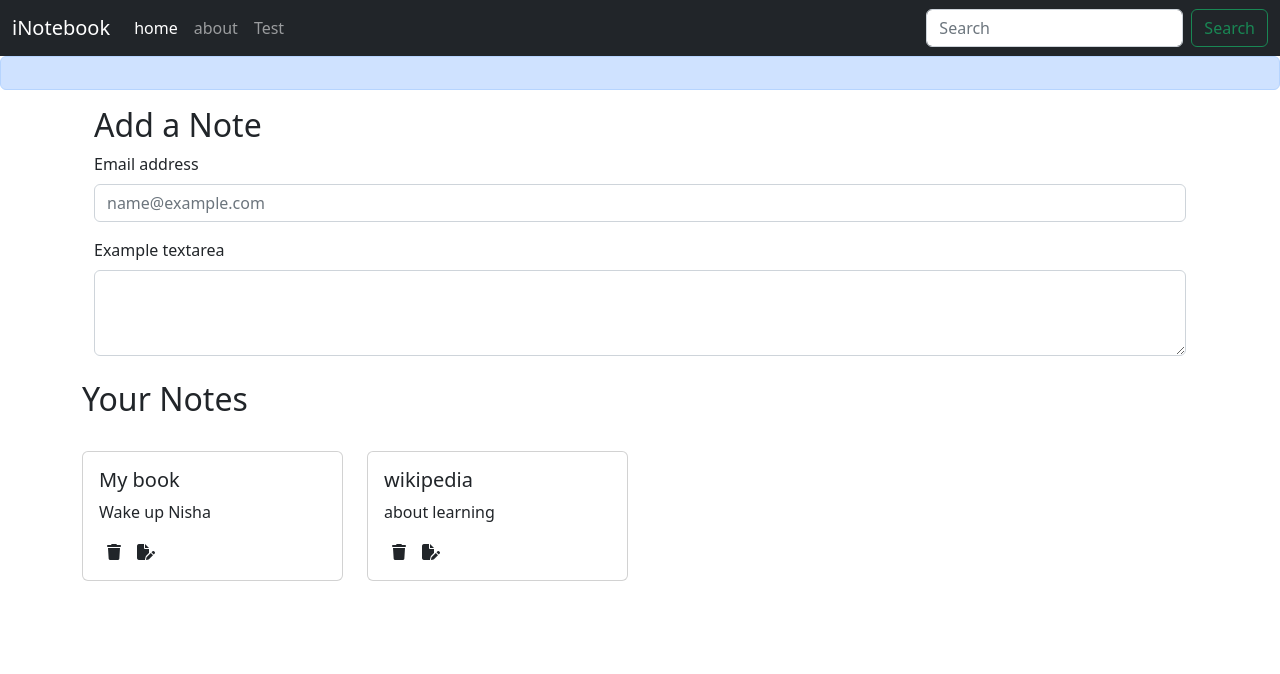
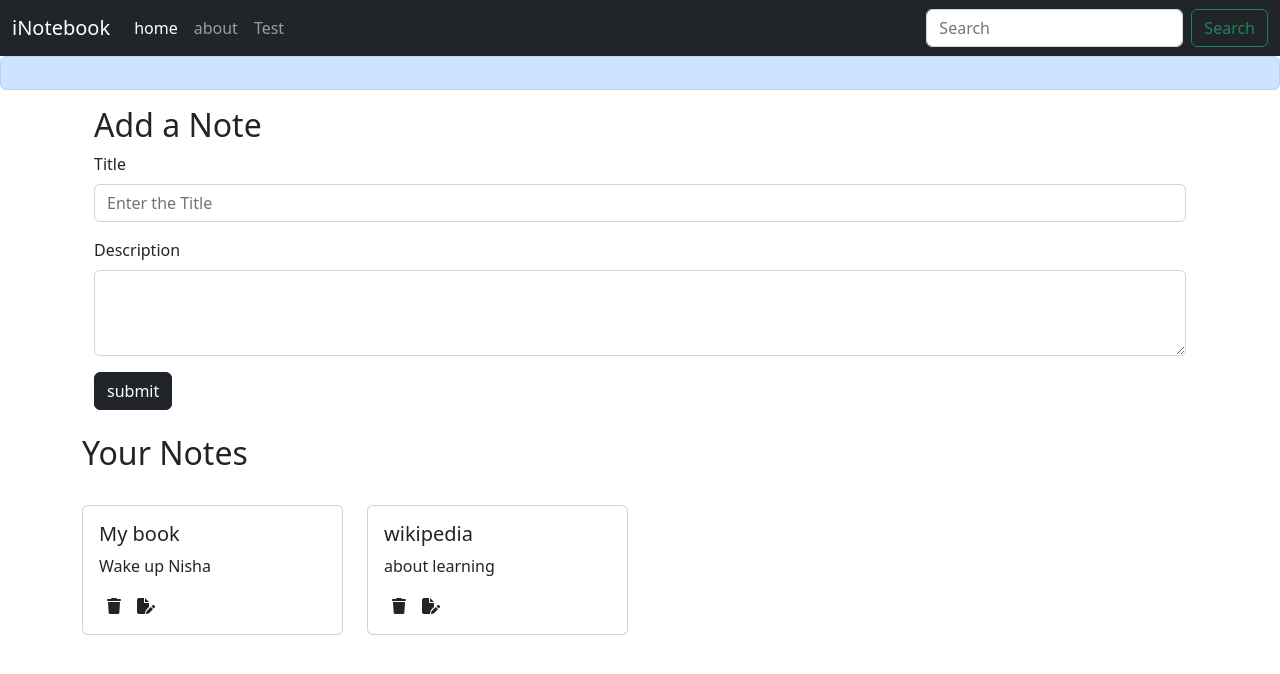
Before and after one commit to its-roshanojha/iNotebook, a React (Create React App) app: page / in a window 1280 px wide. Shown: the top 674 px of the page. Built offline with nearby package versions, Linux system fonts and the light colour scheme; the HTML template or start-up script is replaced by a standard one.

Commit message:
Adding AddNote component to iNotebook

```diff
--- /dev/null
+++ b/src/components/AddNote.js
@@ -0,0 +1,51 @@
+import React, {useContext} from "react";
+import { useState } from "react";
+import noteContext from "../context/notes/noteContext";
+
+const AddNote = () => {
+  const context = useContext(noteContext);
+  const { addNote } = context;
+
+  const [note, setNote] = useState({title: "", description: "", tag: "default"})
+  const handleClick =(e)=>{
+    e.preventDefault(); //page doesn't get reload
+    addNote(note.title, note.description, note.tag);
+  }
+
+  const onChange =(e)=>{
+    setNote({...note, [e.target.name]: e.target.value}) //whatever value inside the note object will exist as it is but jo properties aage likhi ja rhi hai inko add ya overwrite kar dena
+}
+  return (
+    <div>
+      <div className="container my-3">
+        <h2>Add a Note</h2>
+        <div className="mb-3">
+          <label htmlFor="title" className="form-label"> Title </label>
+          <input
+            type="text"
+            className="form-control"
+            id="title"
+            name="title"
+            onChange={onChange}
+            placeholder="Enter the Title"
+          />
+        </div>
+        <div className="mb-3">
+          <label htmlFor="" className="form-label">
+            Description
+          </label>
+          <textarea
+            className="form-control"
+            id="description"
+            name="description"
+            onChange={onChange}
+            rows="3"
+          ></textarea>
+        </div>
+        <button type="submit" className="btn btn-dark" onClick={handleClick}>submit</button>
+      </div>
+    </div>
+  );
+};
+
+export default AddNote;
--- a/src/components/Home.js
+++ b/src/components/Home.js
@@ -1,38 +1,13 @@
+
 import React from "react";
+import AddNote from "./AddNote";
 import Notes from "./Notes";
 
 const Home = () => {
 
   return (
     <div>
-      <div className="container my-3">
-        <h2>Add a Note</h2>
-        <div className="mb-3">
-          <label htmlFor="exampleFormControlInput1" className="form-label">
-            Email address
-          </label>
-          <input
-            type="email"
-            className="form-control"
-            id="exampleFormControlInput1"
-            placeholder="name@example.com"
-          />
-        </div>
-        <div className="mb-3">
-          <label htmlFor="exampleFormControlTextarea1" className="form-label">
-            Example textarea
-          </label>
-          <textarea
-            className="form-control"
-            id="exampleFormControlTextarea1"
-            rows="3"
-          ></textarea>
-        </div>
-      </div>
-
       <Notes />
-
-
     </div>
   );
 };
--- a/src/components/Notes.js
+++ b/src/components/Notes.js
@@ -1,18 +1,22 @@
 import React, { useContext } from "react";
 import noteContext from "../context/notes/noteContext";
+import AddNote from "./AddNote";
 import Noteitem from "./Noteitem";
 
 
 const Notes = () => {
   const context = useContext(noteContext);
-  const { notes, setNotes } = context;
+  const { notes, addNote} = context;
   return (
+    <>
+    <AddNote/>
     <div className="row my-3 gy-2">
       <h2>Your Notes</h2>
       {notes.map((note) => {
         return <Noteitem note ={note} key={note._id}/>
       })}
     </div>
+    </>
   );
 };
 
--- a/src/context/notes/noteState.js
+++ b/src/context/notes/noteState.js
@@ -1,3 +1,4 @@
+
 import React from "react";
 import { useState } from "react";
 import NoteContext from "./noteContext";
@@ -26,8 +27,32 @@ const NoteState = (props)=>{
 
     const [notes, setNotes] = useState(notesInitial);
 
+    // Add a Note
+    const addNote = (title, description, tag)=>{
+      // todo API call
+      console.log('Adding a new note')
+      const note = {
+        "_id": "638c42792696eed618dbe244",
+          "user": "638afb25e281eea224acc45b",
+          "title": title,
+          "description": description,
+          "tag": tag,
+          "date": "2022-12-04T06:47:21.913Z",
+          "__v": 0
+      }
+      setNotes(notes.concat(note)); //concat returns an array whereas push updates an array
+    }
+    // Delete a Note
+    const deleteNote = ()=>{
+
+    }
+    // Edit a Note
+    const editNote = ()=>{
+
+    }
+
     return (
-        <NoteContext.Provider value={{notes}}>
+        <NoteContext.Provider value={{notes, addNote, deleteNote, editNote}}>
             {props.children}
         </NoteContext.Provider>
     )
```
